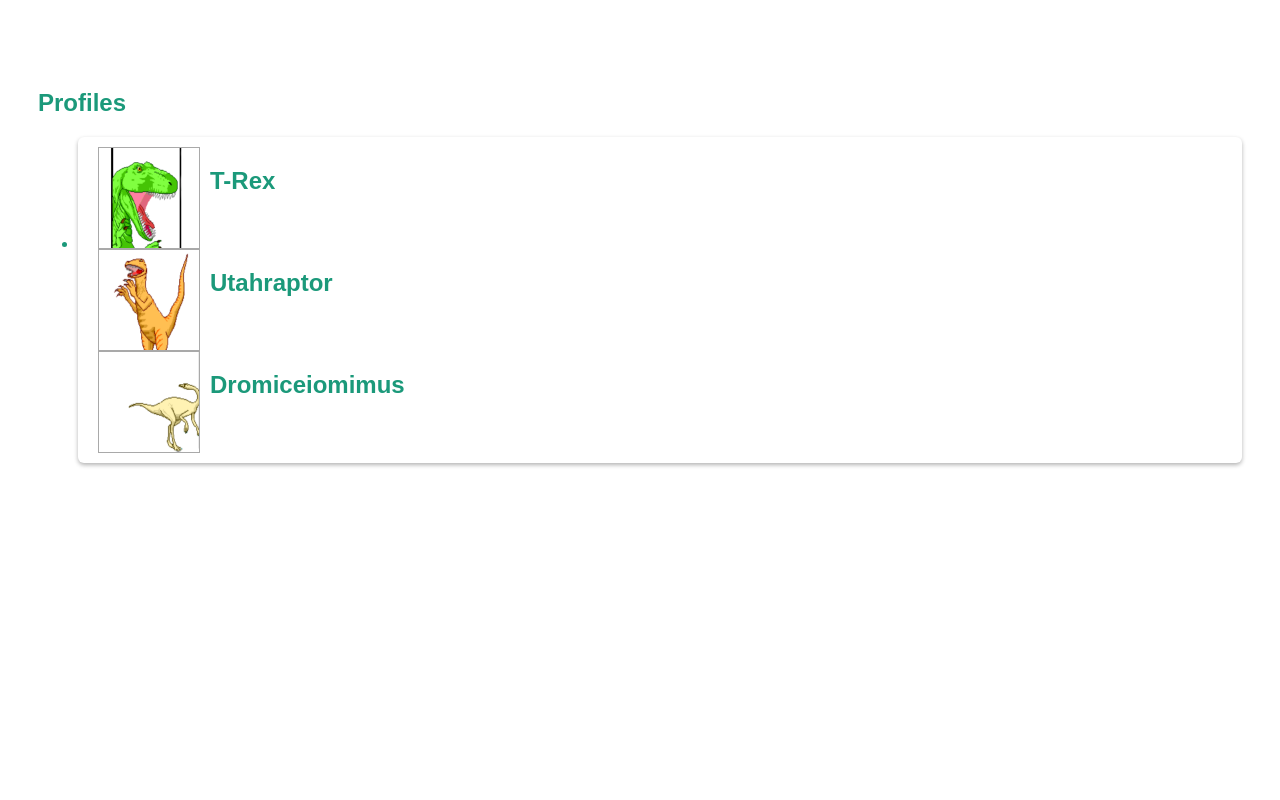
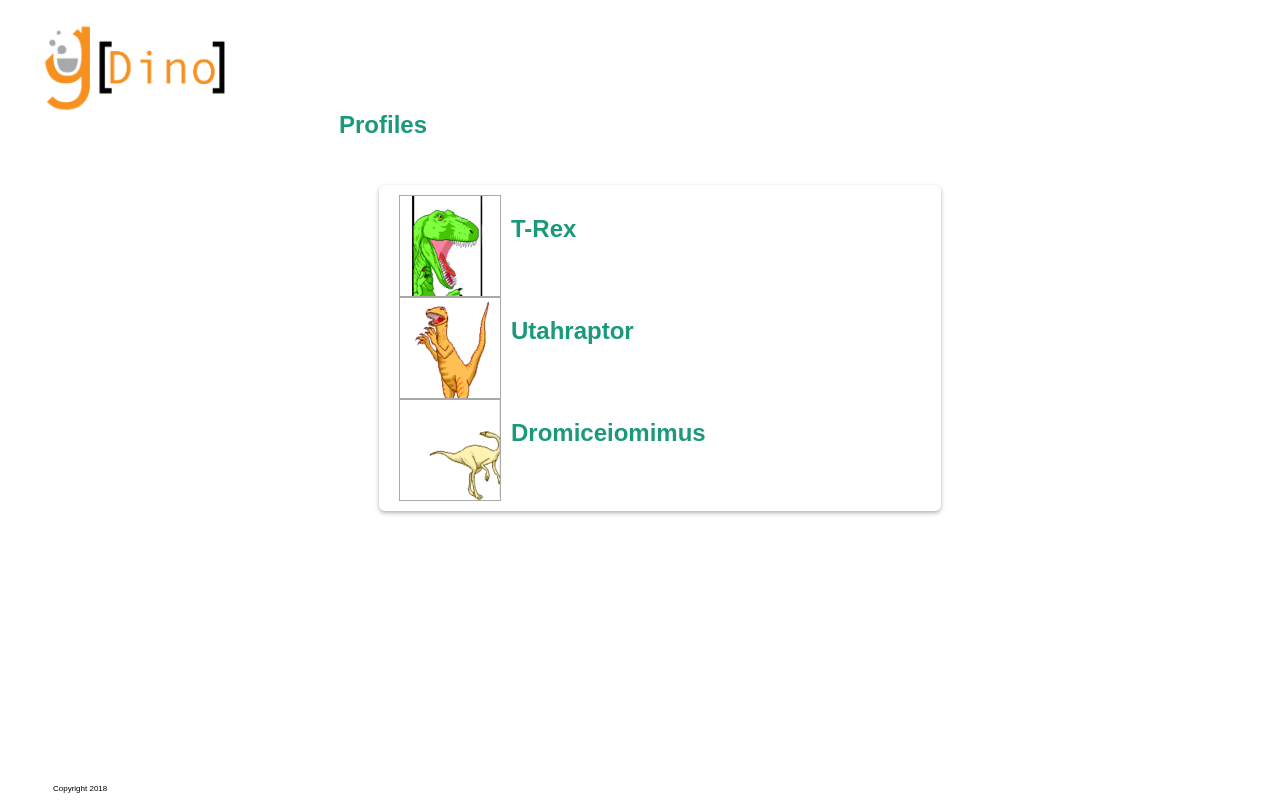
Before and after one commit to bmj1985/VueApp2, a Vue app in the folder vueapp2/: page / in a window 1280 px wide. Built offline with nearby package versions, Linux system fonts and the light colour scheme.

Commit message:
unbroke the app

```diff
--- a/vueapp2/index.html
+++ b/vueapp2/index.html
@@ -4,7 +4,7 @@
 <head>
   <meta charset="utf-8">
   <meta name="viewport" content="width=device-width,initial-scale=1.0">
-  <title>vueapp2</title>
+  <title>Galvanize Dinos 2</title>
 </head>
 
 <body>
--- a/vueapp2/src/App.vue
+++ b/vueapp2/src/App.vue
@@ -2,11 +2,12 @@
   <div id="app">
     <TheHeader/>
     <main>
-        <section id="profiles-container">
+      <section id="profiles-container">
       <h2>Profiles</h2>
-      <DinoCard :dinoListData="listingData"/>
+      <ul id="profiles">
+        <DinoCard :dinos="dinoProfiles"/>
+      </ul>
     </section>
-
     </main>
     <TheFooter/>
   </div>
@@ -23,7 +24,8 @@ export default {
   data() {
     return {
       apiURL: '../static/dinosaurs.json',
-      listingData: []
+      dinoProfiles: [],
+      skillsList: []
     };
   },
   mounted() {
@@ -34,7 +36,8 @@ export default {
       fetch(this.apiURL)
         .then(response => response.json())
         .then(response => {
-          this.listingData = response;
+          console.log(response);
+          this.dinoProfiles = response;
         });
     }
   }
@@ -56,4 +59,13 @@ export default {
 main {
   grid-row: 2/3;
 }
+
+section {
+  padding: 0 20px 0 20px;
+  display: grid;
+  grid-template-columns: repeat(auto-fit, x100%);
+  grid-gap: 10px;
+  margin: 0 auto;
+  width: 50%;
+}
 </style>
--- a/vueapp2/src/components/DinoCard.vue
+++ b/vueapp2/src/components/DinoCard.vue
@@ -1,15 +1,11 @@
 <template>
-  <ul id="profiles">
-    <li>
       <div class="profile-card">
-          <header class="profile-header" v-for="dino in dinoListData">
+          <header class="profile-header" v-for="dino in dinos">
           <img :src="dino.image"/>
           <h2>{{dino.name}}</h2>
-          <SkillList :skillListData="eachSkill"/>
           </header>
+          <SkillList :skillsList="skills"/>
       </div>
-    </li>
-  </ul>
 </template>
 
 <script>
@@ -18,13 +14,13 @@ import SkillList from '../components/SkillList';
 export default {
   name: 'DinoCard',
   components: { SkillList },
+  props: ['dinos'],
   data() {
     return {
       apiURL: '../static/dinosaurs.json',
-      skillsData: []
+      skillsList: []
     };
   },
-  props: ['dinoListData'],
   mounted() {
     this.getSkillsList();
   },
@@ -33,9 +29,9 @@ export default {
       fetch(this.apiURL)
         .then(response => response.json())
         .then(response => {
-          let eachSkill = (this.skillsData = response.map(dinoObject => {
-            return dinoObject.skills;
-          }));
+          this.skillsList = response.forEach(currVal => {
+            return currVal.skills;
+          });
         });
     }
   }
--- a/vueapp2/src/components/SkillList.vue
+++ b/vueapp2/src/components/SkillList.vue
@@ -1,20 +1,33 @@
 <template>
-  <section class="skills-container hidden">
+<div>
+  <section class="skills-container" v-for="skill in skills">
     <h4>Skills</h4>
-    <ul class="skills-list" v-for="skill in skillListData">
-      <li>{{skill}}</li>
+    <ul class="skills-list">
+      <li>{{skill}}.</li>
    </ul>
   </section>
+  </div>
 </template>
 
 <script>
 export default {
   name: 'SkillList',
-  props: ['skillListData']
+  props: {
+    name: 'skills',
+    type: Array
+  }
 };
 </script>
 
 <style scoped>
+section {
+  padding: 0 20px 0 20px;
+  display: grid;
+  grid-template-columns: repeat(auto-fit, x100%);
+  grid-gap: 10px;
+  margin: 0 auto;
+  width: 50%;
+}
 .skills-list {
   list-style: none;
 }
--- a/vueapp2/src/components/TheFooter.Vue
+++ b/vueapp2/src/components/TheFooter.Vue
@@ -1,13 +1,26 @@
 <template>
-  <div>
-
-  </div>
+  <footer id="TheFooter">
+    <small>Copyright 2018</small>
+  </footer>
 </template>
 
 <script>
-export default {};
+export default {
+  name: 'TheFooter'
+};
 </script>
 
 <style scoped>
+footer {
+  position: fixed;
+  bottom: 0;
+  padding: 5px;
+}
 
+small {
+  margin: 0 auto;
+  color: black;
+  font-size: 0.5rem;
+  margin-left: 10px;
+}
 </style>
--- a/vueapp2/src/components/TheHeader.vue
+++ b/vueapp2/src/components/TheHeader.vue
@@ -1,6 +1,6 @@
 <template>
   <header id="TheHeader">
-
+    <img src="../../static/g-dino.png" alt="Dinosaur Logo" />
   </header>
 </template>
 
@@ -11,5 +11,26 @@ export default {
 </script>
 
 <style scoped>
+header {
+  grid-row: 1 / 2;
+  display: grid;
+  grid-template-columns: 25% 50% 15%;
+  grid-template-rows: 50% 50%;
+  padding-top: 10px;
+}
 
+img {
+  grid-row: 1/3;
+  grid-column: 1/2;
+  height: 100px;
+  width: auto;
+}
+
+h1 {
+  grid-row: 1/2;
+  grid-column: 2/3;
+  margin: 0;
+  color: #c261cc;
+  font-family: serif;
+}
 </style>
```
